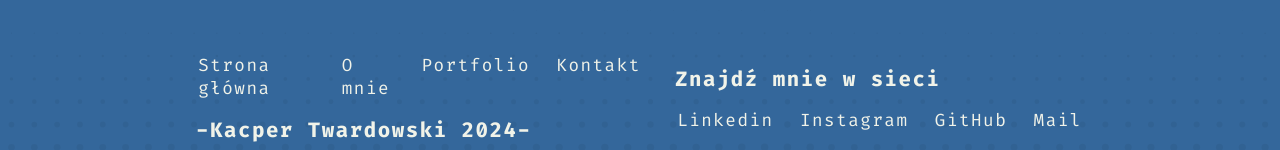
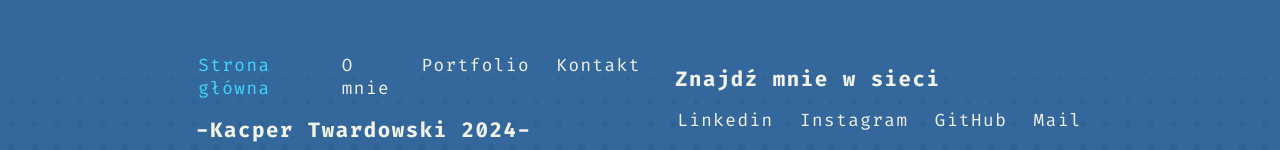
Before and after one commit to Panelinio/ktwardowski, an Astro site: page / in a window 1280 px wide. In both pictures the pointer is over the link 256 px from the left and 2435 px from the top of the page. Shown: the part 2359-2509 px from the top of the page. Built offline with nearby package versions, Linux system fonts and the light colour scheme; Astro itself is replaced by a stand-in of ours; a web font is replaced by a local one.

Commit message:
Footer hover animation

```diff
--- a/src/layouts/Layout.astro
+++ b/src/layouts/Layout.astro
@@ -190,6 +190,11 @@ const { title } = Astro.props;
     font-size: 1.1rem;
     margin: 0.2rem;
     font-weight: 400;
+    transition: all 0.2s ease-out 0.5ms;
+  }
+
+  footer a:hover {
+    color: var(--accent);
   }
 
   footer ul {
```
